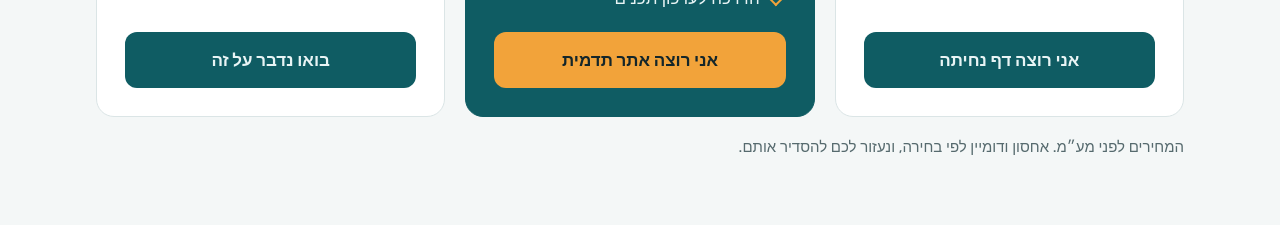
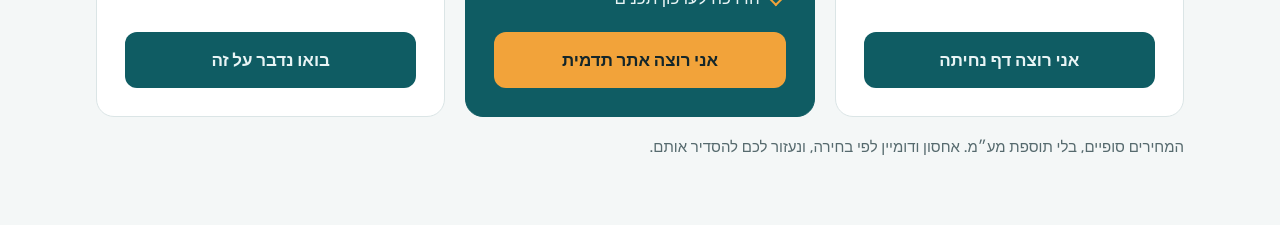
Before and after one commit to shmuelpro-bot/ivr-kursim, a plain HTML site: page shiluvim/index.html in a window 1280 px wide. Shown: the part 2520-2745 px from the top of the page. Drawn offline with Linux system fonts and the light colour scheme.

Commit message:
מחירים סופיים ללא תוספת מע״מ
Co-Authored-By: Claude Opus 5.5 <noreply@anthropic.com>
Claude-Session: https://claude.ai/code/session_014UTdwiXTKmeyY8iR6k7QWd

```diff
--- a/shiluvim/index.html
+++ b/shiluvim/index.html
@@ -211,7 +211,7 @@ footer .wrap{display:flex;justify-content:space-between;gap:12px;flex-wrap:wrap;
       <a class="btn" href="#contact" data-plan="אתר מתקדם">בואו נדבר על זה</a>
     </div>
   </div>
-  <p class="note">המחירים לפני מע״מ. אחסון ודומיין לפי בחירה, ונעזור לכם להסדיר אותם.</p>
+  <p class="note">המחירים סופיים, בלי תוספת מע״מ. אחסון ודומיין לפי בחירה, ונעזור לכם להסדיר אותם.</p>
 </div></section>
 
 <section id="process" class="alt-bg"><div class="wrap">
```
